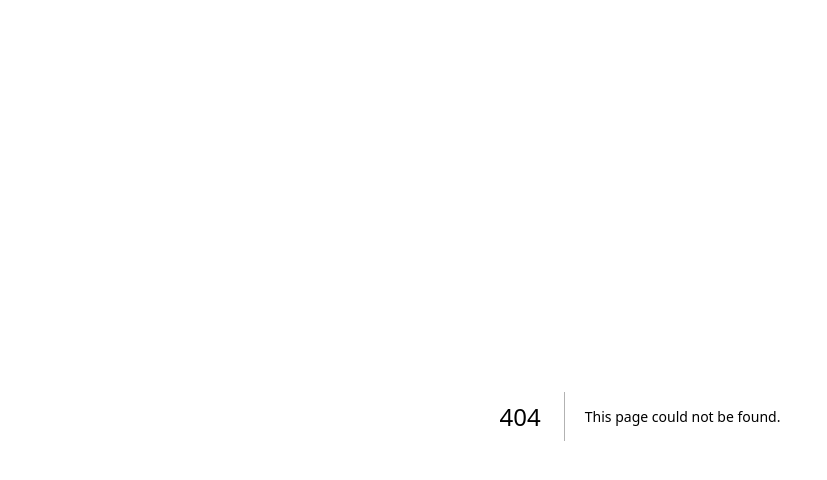
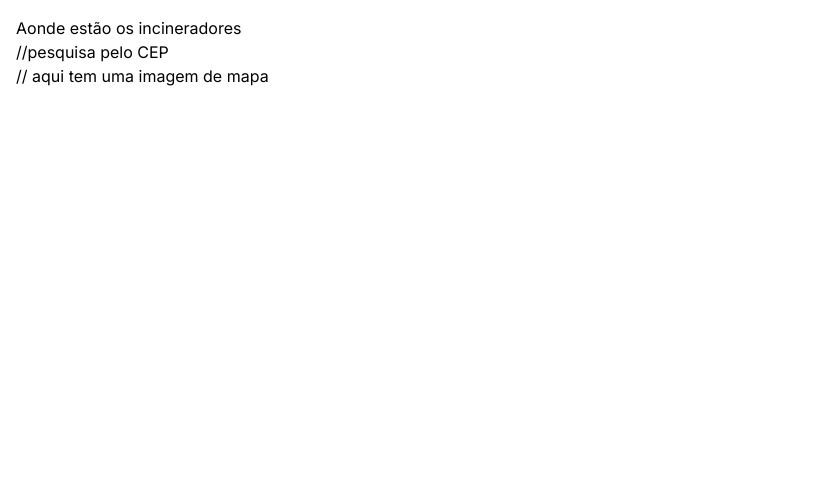
Before and after one commit to ShinjiTani67/globalsolution_webdev_vidanaagua, a Next.js app: page /pages/Mapas in a window 1280 px wide. Before the commit this address had no page. Shown: the top 480 px of the page, without its empty margins (0-827 px from the left). Built offline with nearby package versions, Linux system fonts and the light colour scheme.

Commit message:
update geral

```diff
--- a/app/page.tsx
+++ b/app/page.tsx
@@ -8,9 +8,6 @@ export default function Home() {
     <section className='apresentacao'>
     <div>conheça um pouco do projeto</div>
     </section>
-    <div></div>
-    <div></div>
-    <div></div>
     </>
   )
 }
--- a/app/pages/Mapas/pages.tsx
+++ b/app/pages/Mapas/page.tsx
@@ -4,8 +4,8 @@ const mapas = () => {
   return (
     <div>
       <h1>Aonde estão os incineradores</h1>
-      //pesquisa pelo CEP
-      // aqui tem uma imagem de mapa
+      <p>//pesquisa pelo CEP</p>
+      <p>// aqui tem uma imagem de mapa</p>
     </div>
   )
 }
```
Also changed, not shown: app/pages/Atualidades/page.tsx (renamed from app/pages/Atualidades/pages.tsx), app/pages/Cadastro/page.tsx (renamed from app/pages/Cadastro/pages.tsx), app/pages/Login/page.tsx (renamed from app/pages/Login/pages.tsx), app/pages/Membros/page.tsx (renamed from app/pages/Membros/pages.tsx).
